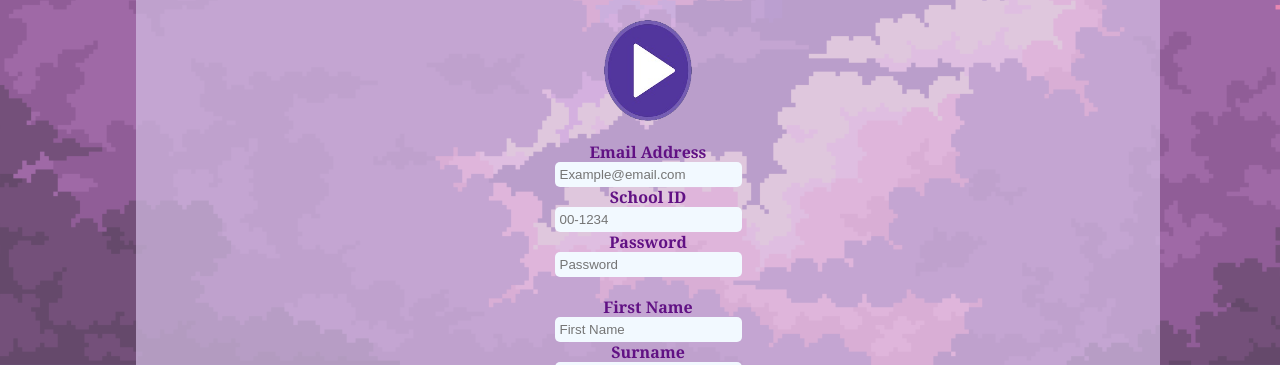
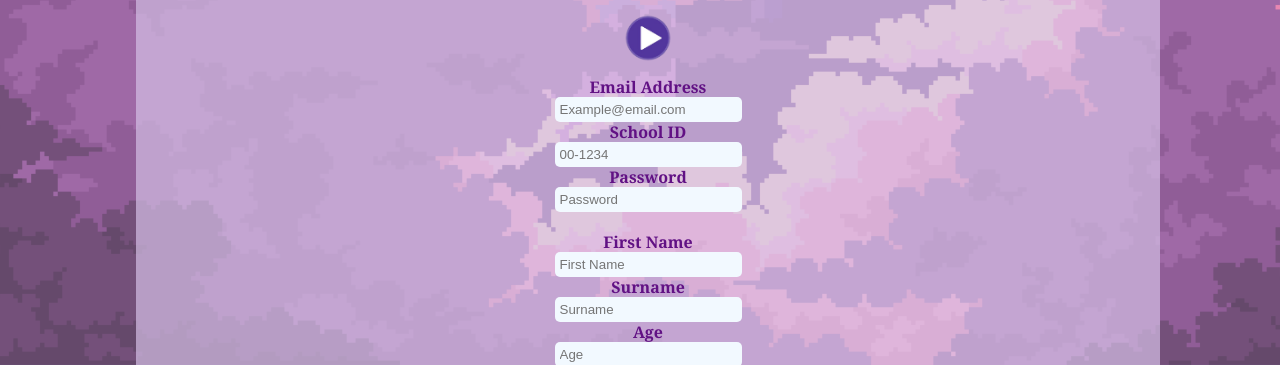
Before and after one commit to E2COMPUTER/jaramillo, a plain HTML site: page forms.html in a window 1280 px wide. Shown: the part 435-800 px from the top of the page. Drawn offline with Linux system fonts and the light colour scheme.

Commit message:
Update forms.css

```diff
--- a/forms.css
+++ b/forms.css
@@ -118,8 +118,8 @@ main {
 }
 
 .play img {
-    height: 115px;
-    width: 100px;
+    height: 50px;
+    width: 50px;
 }
 
 form {
```
